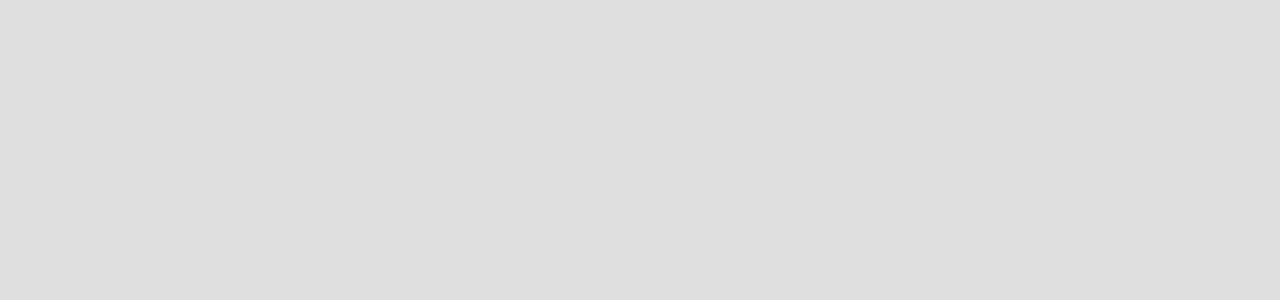
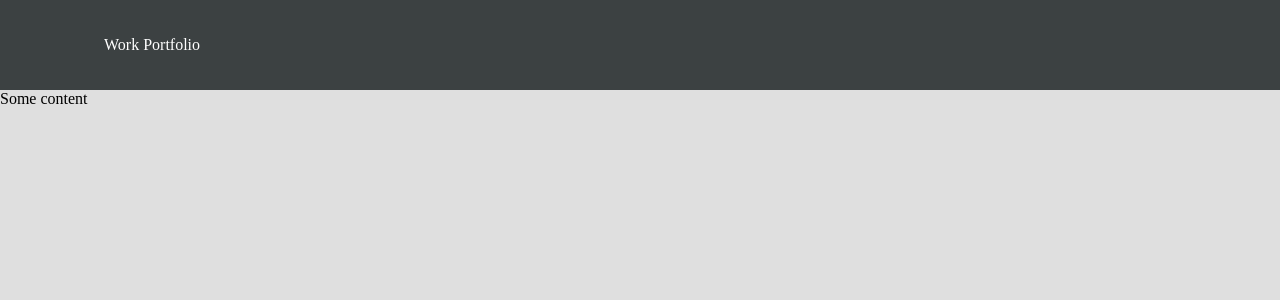
Before and after one commit to JamieGarcia123/work-portfolio, a React (Create React App) app in the folder work-portfolio/: page / in a window 1280 px wide. Shown: the top 300 px of the page. Built offline with nearby package versions, Linux system fonts and the light colour scheme; a web font is replaced by a local one.

Commit message:
main app startup

```diff
--- a/work-portfolio/public/index.html
+++ b/work-portfolio/public/index.html
@@ -27,8 +27,6 @@
     <title>Jamie Garcia | Work Portfolio</title>
   </head>
   <body>
-    <Header/>
-
     <noscript>You need to enable JavaScript to run this app.</noscript>
     <div id="root"></div>
   </body>
--- a/work-portfolio/src/App.js
+++ b/work-portfolio/src/App.js
@@ -1,12 +1,15 @@
-import logo from './logo.svg';
+
+
+import Header from './components/header/header';
+import Footer from './components/footer/footer';
 import './App.css';
 
-function App() {
+const App = (props) => {
   return (
     <div className="App">
-      <header className="App-header">
-
-      </header>
+      <Header />
+      {props.children}
+      <Footer/>
     </div>
   );
 }
```
